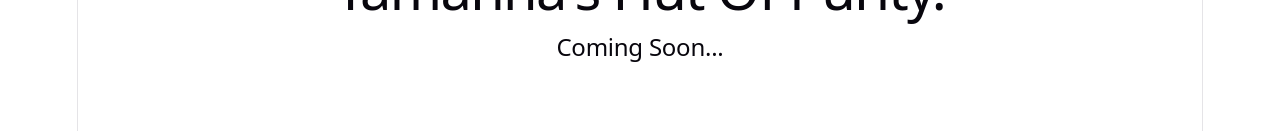
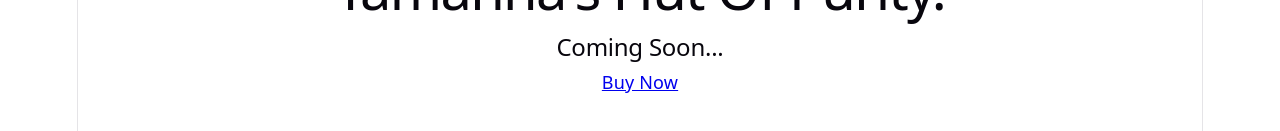
Before and after one commit to sksaifee/reactApp, a React (Vite) app in the folder ReactApp/: page / in a window 1280 px wide. Shown: the part 177-308 px from the top of the page. Built offline with nearby package versions, Linux system fonts and the light colour scheme.

Commit message:
btn update

```diff
--- a/ReactApp/src/App.jsx
+++ b/ReactApp/src/App.jsx
@@ -6,6 +6,7 @@ function app(){
       <img className='logo' src={logo} alt="logo"/>
       <h1 className="heading">Tamanna's Hut Of Purity.</h1>
       <h2>Coming Soon...</h2>
+      <a href="https://www.meesho.com/TamannasHut">Buy Now</a>
     </div>
   )
 }
```
